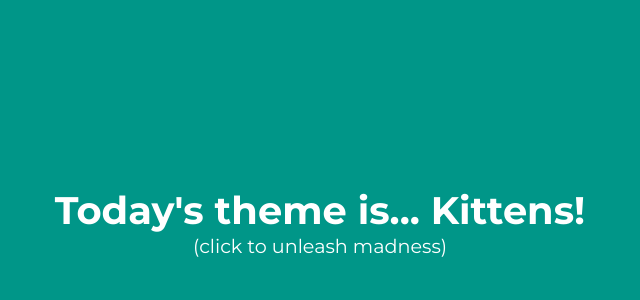
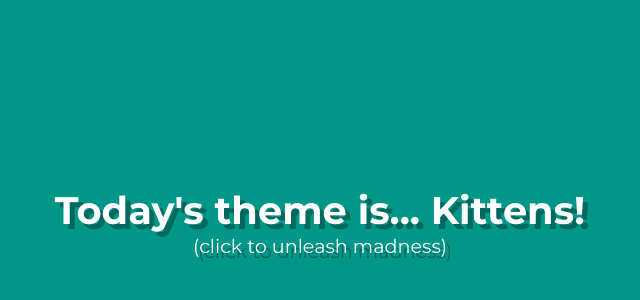
Before and after one commit to Jacob-Gray/jacob-gray.github.io, a plain HTML site: page index.html in a window 1280 px wide. Shown: the part 178-478 px from the top of the page, without its empty margins (320-960 px from the left). Drawn offline with Linux system fonts and the light colour scheme.

Commit message:
Update styles.css

```diff
--- a/styles.css
+++ b/styles.css
@@ -5,9 +5,6 @@ margin:auto;
 background:#009688;
 color:white;
 font-family: 'Montserrat', sans-serif;
-background-size:contain;
-background-repeat:no-repeat;
-background-position:center;
 }
 div{
   width:100%;
@@ -17,6 +14,7 @@ div{
   justify-content:center;
   align-content:center;
   text-align:center;
+  text-shadow:5px 5px 0 rgba(0,0,0,0.3);
 }
 h2{
   margin:0;
```
